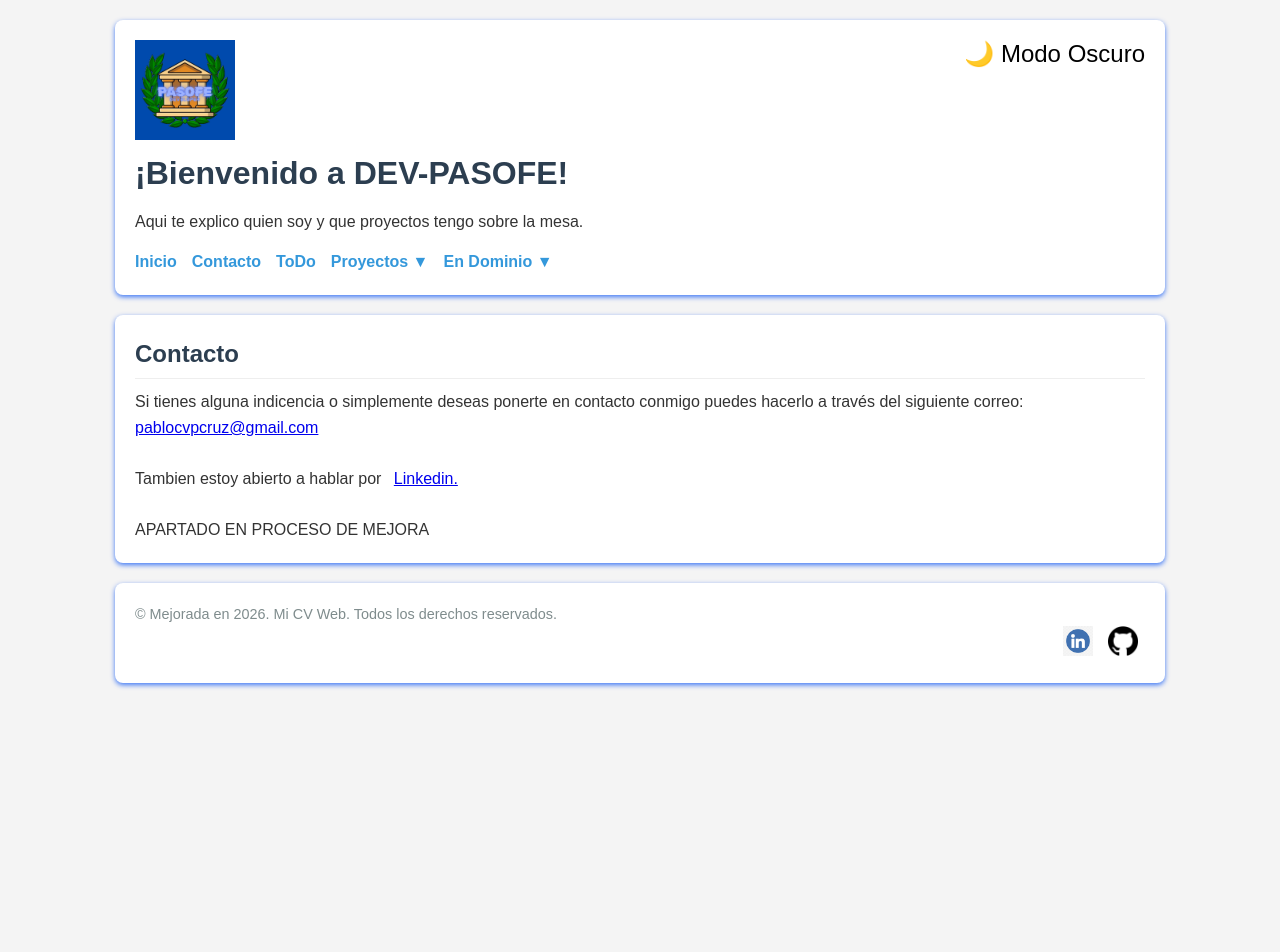
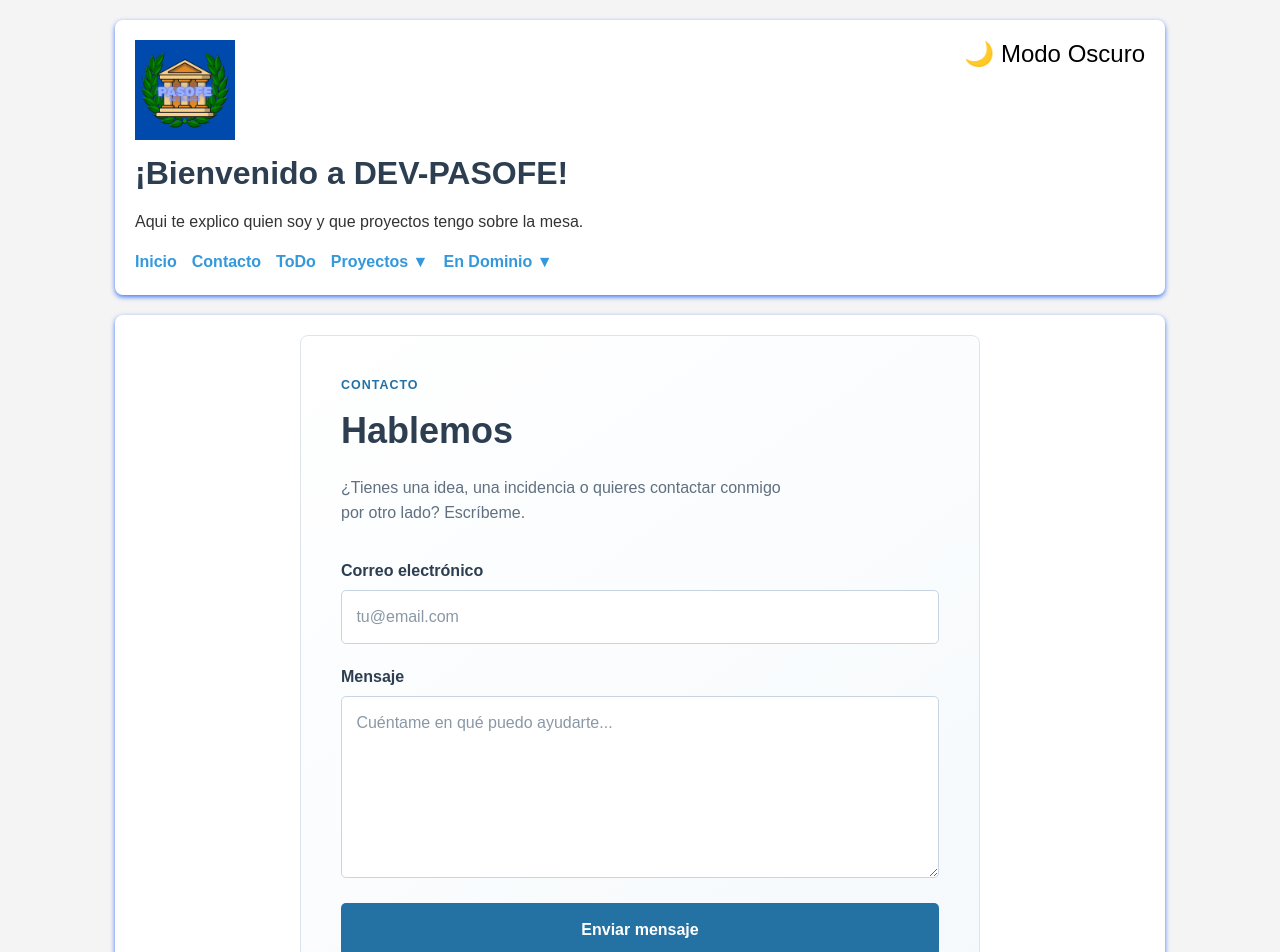
Before and after one commit to PabloSoriaFerrer11/webpasofe-react, a React (Vite) app: page /contacto in a window 1280 px wide. Shown: the top 952 px of the page. Before the commit the page ends 800 px from the top, so only its background shows below. Built offline with nearby package versions, Linux system fonts and the light colour scheme.

Commit message:
Formulario contacto mejorado.

```diff
--- a/package.json
+++ b/package.json
@@ -10,6 +10,7 @@
     "preview": "vite preview"
   },
   "dependencies": {
+    "@formspree/react": "^3.0.0",
     "react": "^19.2.0",
     "react-dom": "^19.2.0",
     "react-router-dom": "^7.13.1"
--- /dev/null
+++ b/pnpm-workspace.yaml
@@ -0,0 +1,2 @@
+allowBuilds:
+  esbuild: true
--- a/src/css/styles.css
+++ b/src/css/styles.css
@@ -239,6 +239,164 @@
 
    .icon-link {
        padding: 0.5em;
+   }
+
+   /* Formulario de contacto */
+   .contact-form {
+       max-width: 680px;
+       margin: 0 auto;
+       padding: clamp(1.25rem, 4vw, 2.5rem);
+       border: 1px solid #dce5ee;
+       border-radius: 8px;
+       background: linear-gradient(145deg, #ffffff, #f5f9fc);
+   }
+
+   .contact-intro {
+       margin-bottom: 2rem;
+   }
+
+   .contact-eyebrow {
+       margin-bottom: 0.35rem;
+       color: #2471a3;
+       font-size: 0.78rem;
+       font-weight: 700;
+       letter-spacing: 0.08em;
+       text-align: left;
+       text-transform: uppercase;
+   }
+
+   .contact-intro h2 {
+       margin-bottom: 0.65rem;
+       border-bottom: 0;
+       font-size: clamp(1.7rem, 4vw, 2.25rem);
+   }
+
+   .contact-intro > p:last-child {
+       max-width: 52ch;
+       color: #617080;
+       text-align: left;
+   }
+
+   .form-field {
+       margin-bottom: 1.25rem;
+   }
+
+   .form-field label {
+       display: block;
+       margin-bottom: 0.45rem;
+       color: #2c3e50;
+       font-weight: 700;
+   }
+
+   .form-field input,
+   .form-field textarea {
+       display: block;
+       width: 100%;
+       border: 1px solid #c8d5e1;
+       border-radius: 5px;
+       padding: 0.8rem 0.9rem;
+       background: #ffffff;
+       color: #333;
+       font: inherit;
+       transition: border-color 0.2s ease, box-shadow 0.2s ease;
+   }
+
+   .form-field textarea {
+       min-height: 150px;
+       resize: vertical;
+   }
+
+   .form-field input::placeholder,
+   .form-field textarea::placeholder {
+       color: #8a98a6;
+   }
+
+   .form-field input:focus,
+   .form-field textarea:focus {
+       border-color: #2471a3;
+       outline: none;
+       box-shadow: 0 0 0 3px rgba(36, 113, 163, 0.16);
+   }
+
+   .form-field span {
+       display: block;
+       margin-top: 0.4rem;
+       color: #b03a2e;
+       font-size: 0.88rem;
+   }
+
+   .contact-submit {
+       width: 100%;
+       margin-top: 0.35rem;
+       border: 0;
+       border-radius: 5px;
+       padding: 0.85rem 1.2rem;
+       background: #2471a3;
+       color: #ffffff;
+       cursor: pointer;
+       font: inherit;
+       font-weight: 700;
+       transition: background-color 0.2s ease, transform 0.2s ease;
+   }
+
+   .contact-submit:hover:not(:disabled) {
+       background: #1b557c;
+       transform: translateY(-1px);
+   }
+
+   .contact-submit:disabled {
+       cursor: wait;
+       opacity: 0.7;
+   }
+
+   .contact-success {
+       max-width: 680px;
+       margin: 0 auto;
+       padding: 2rem;
+       border: 1px solid #b7dfc5;
+       border-radius: 8px;
+       background: #effaf2;
+   }
+
+   .contact-success h2 {
+       border-bottom: 0;
+       color: #216e39;
+   }
+
+   .contact-success p {
+       color: #2f5f3d;
+       text-align: left;
+   }
+
+   body.dark .contact-form {
+       border-color: #4b5965;
+       background: linear-gradient(145deg, #343b40, #292e32);
+   }
+
+   body.dark .contact-eyebrow {
+       color: #72b7e3;
+   }
+
+   body.dark .contact-intro > p:last-child,
+   body.dark .form-field label {
+       color: #d5dde4;
+   }
+
+   body.dark .form-field input,
+   body.dark .form-field textarea {
+       border-color: #687783;
+       background: #24282b;
+       color: #f0f0f0;
+   }
+
+   body.dark .contact-success {
+       border-color: #3d7650;
+       background: #203a28;
+   }
+
+   body.dark .contact-success h2,
+   body.dark .contact-success p {
+       color: #b8e6c2;
    }
 
 
--- a/src/pages/ContactPage.tsx
+++ b/src/pages/ContactPage.tsx
@@ -1,7 +1,67 @@
+
+import { useForm, ValidationError } from '@formspree/react';
+
 function Contact(){
+    const [state, handleSubmit] = useForm("xppaydnp");
+
+    if (state.succeeded) {
+        return (
+            <div className="contact-success" role="status">
+                <h2>Mensaje enviado</h2>
+                <p>Gracias por escribirme. Te responderé lo antes posible.</p>
+            </div>
+        );
+    }
     return (
-        <main>
+        <form className="contact-form" onSubmit={handleSubmit}>
+            <div className="contact-intro">
+                <p className="contact-eyebrow">Contacto</p>
+                <h2>Hablemos</h2>
+                <p>¿Tienes una idea, una incidencia o quieres contactar conmigo por otro lado? Escríbeme.</p>
+            </div>
 
+            <div className="form-field">
+                <label htmlFor="email">Correo electrónico</label>
+                <input
+                    id="email"
+                    type="email"
+                    name="email"
+                    placeholder="tu@email.com"
+                    autoComplete="email"
+                    required
+                />
+                <ValidationError
+                    prefix="Correo electrónico"
+                    field="email"
+                    errors={state.errors}
+                />
+            </div>
+
+            <div className="form-field">
+                <label htmlFor="message">Mensaje</label>
+                <textarea
+                    id="message"
+                    name="message"
+                    placeholder="Cuéntame en qué puedo ayudarte..."
+                    rows={6}
+                    required
+                />
+                <ValidationError
+                    prefix="Mensaje"
+                    field="message"
+                    errors={state.errors}
+                />
+            </div>
+
+            <button className="contact-submit" type="submit" disabled={state.submitting}>
+                {state.submitting ? 'Enviando...' : 'Enviar mensaje'}
+            </button>
+        </form>
+
+    );
+};
+
+{/*
         <h2>Contacto</h2>
         <p>Si tienes alguna indicencia o simplemente deseas ponerte en contacto conmigo puedes hacerlo a través del siguiente correo: </p>
         <p><a href="mailto:pablocvpcruz@gmail.com">pablocvpcruz@gmail.com</a> </p>
@@ -11,9 +71,7 @@ function Contact(){
         <br></br>
 
         <p>APARTADO EN PROCESO DE MEJORA</p>
-    </main>
-    );
-};
+        */ }
 /***
     // Make sure to run npm install @formspree/react
     // For more help visit https://formspr.ee/react-help
@@ -58,6 +116,8 @@ function Contact(){
  */
 export const ContactPage = () => {
     return (
-       <Contact />
+        <main className="contact-page">
+            <Contact />
+        </main>
     );
 };
--- a/src/pages/TodoPage.tsx
+++ b/src/pages/TodoPage.tsx
@@ -15,7 +15,6 @@ function Todo(){
                 {/* 🔧 Técnico */}
                 {listItem("Implementar menú hamburger responsive para móvil", false)}
                 {listItem("Hacer dropdowns del nav accesibles (aria-expanded, teclado, focus visible)", false)}
-                {listItem("Formulario de contacto funcional con EmailJS o Formspree", false)}
                 {listItem("Refactor CSS: agrupar overrides dark mode, migrar a CSS Modules por componente", false)}
                 {listItem("Cambio de HOST de la WEB. Implementación de dependencias.", false)}
                 {listItem("Mejorar estilo de los botones de la WEB.", false)}
@@ -28,7 +27,7 @@ function Todo(){
                 {listItem("Migración de la WEB a REACT", true, "2026")}
                 {listItem("Añadir soporte para modo claro y oscuro con preferencias del usuario.", true, "2026")}
                 {listItem("Etiquetas en el meta", true, "2026")}
-
+                {listItem("Formulario de contacto funcional con EmailJS o Formspree", true, "2026")}
             </ul>
         </div>
         </main>
```
Also changed, not shown: 1 other file (tests, documents, lock files or other folders).
